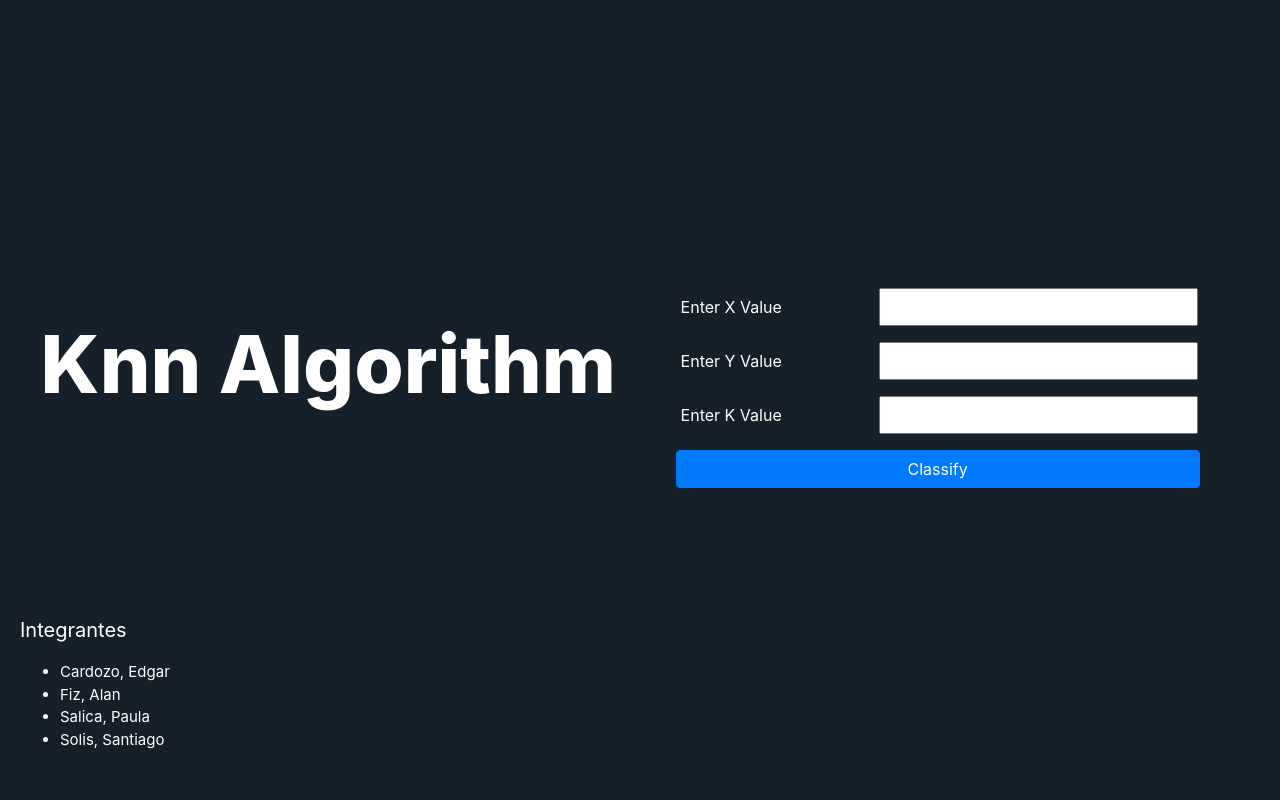
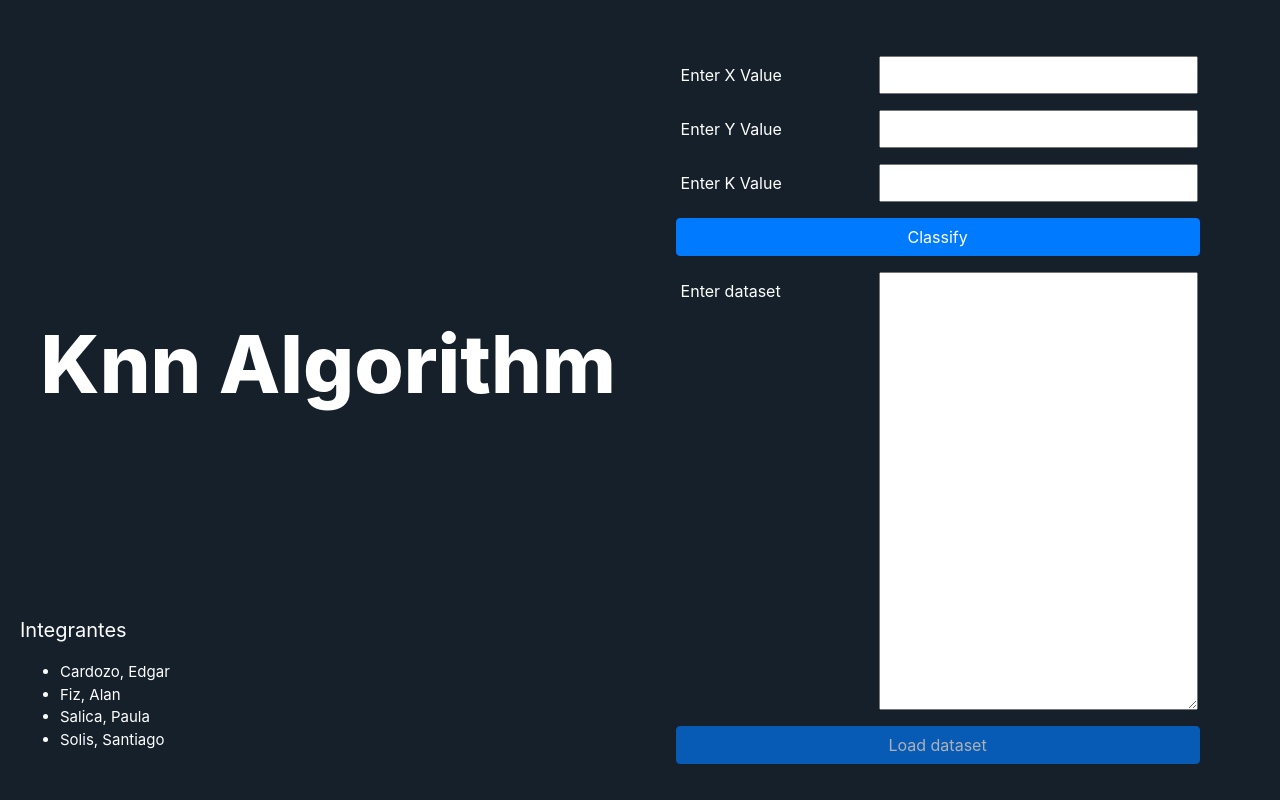
Before and after one commit to santisolis97/iatpi2020, a React (Create React App) app: page / in a window 1280 px wide. Built offline with nearby package versions, Linux system fonts and the light colour scheme.

Commit message:
Bulk upload from UI

```diff
--- a/src/pages/landing.css
+++ b/src/pages/landing.css
@@ -45,7 +45,7 @@ canvas{
 }
 .form{
     position: absolute;
-    top: 36%;
+    top: 7%;
     left: 52%;
     border-right:  #38444d 2px solid;
     color: white;
--- a/src/pages/landing.js
+++ b/src/pages/landing.js
@@ -7,8 +7,12 @@ import ReactDOM from 'react-dom'
 
 class App extends React.Component {
   chartRef = React.createRef();
+  state = {
+      dataset:""
+    }
+ constructor() {
 
- constructor() {
+
    super();
    this.handleSubmit = this.handleSubmit.bind(this);
 
@@ -22,7 +26,6 @@ handleSubmit(event) {
   var ynv = dataxios.get('yvalue')
   this.setState({xnv}); // XNV = X del New Value, Valor ingresado para clasificar
   this.setState({ynv}); // YNF = Y del New Value, Valor ingresado para clasificar
-
   //Con Axios realizamos una llamada a la API que nos devuelve los K nearest neighbours
   axios.get(`https://ia-knn.herokuapp.com/api/ia-knn/v1/calculate?xValue=${dataxios.get('xvalue')}&yValue=${dataxios.get('yvalue')}&kValue=${dataxios.get('kvalue')}`)
   .then(res => {
@@ -35,6 +38,7 @@ handleSubmit(event) {
 
 }
 handleMapping(){
+
    var i;
    var obj = {};
    var data = [];
@@ -91,10 +95,12 @@ handleMapping(){
 
    // Se calcula la desviacion estandar
    for (i = 0; i < this.state.resultknn; i++) {
+
     sqrdevx.push(Math.pow((datax[i]-avgx), 2));
     sqrdevy.push(Math.pow((datay[i]-avgx), 2));
    }
    for (i = 0; i < sqrdevx.length; i++) {
+
     sx=sx+sqrdevx[i];
     sy=sy+sqrdevy[i];
    }
@@ -105,7 +111,6 @@ handleMapping(){
    // Se almacenan las Desviaciones Estandar
    this.setState({sx})
    this.setState({sy})
-
    // Se crean dos arreglos con los datos ya normalizados para poder realizar el grafico
    for (i = 0; i < this.state.resultknn; i++) {
     dataxn.push((datax[i]-avgx)/sx)
@@ -147,11 +152,12 @@ handleMapping(){
   this.setState({nvclase})
   // this.setState({dmin});
   // this.setState({imin});
-  console.log(this.state)
+
    this.handleChart();
  }
 
  handleChart(){
+      console.log(this.state)
       const myChartRef = this.chartRef.current.getContext("2d");
       var zvalues = [];
       var i;
@@ -212,6 +218,20 @@ handleMapping(){
     });
 
 }
+bulkLoad(event){
+  event.preventDefault();
+  const databulk = new FormData(event.target);
+  if(databulk.get('dataset').length!==0){
+    console.log(JSON.parse(databulk.get('dataset')))
+    axios.post('https://ia-knn.herokuapp.com/api/ia-knn/v1/bulk-upload', JSON.parse(databulk.get('dataset')));
+
+  }
+}
+handleDatasetChange(value){
+  this.setState({
+    dataset: value
+});
+}
   render(){
   return (
     <div className="landing">
@@ -223,11 +243,11 @@ handleMapping(){
             <form onSubmit={this.handleSubmit}>
             <div className="form-group row">
                 <label className="col-sm-2 col-form-label" htmlFor="xvalue">Enter X Value</label>
-                <input className='col-sm-3' id="xvalue" name="xvalue" type="number" />
+                <input className='col-sm-3' id="xvalue" name="xvalue" step="0.0001" type="number" />
             </div>
             <div className="form-group row">
                 <label className="col-sm-2 col-form-label" htmlFor="yvalue">Enter Y Value</label>
-                <input className='col-sm-3' id="yvalue" name="yvalue" type="number" />
+                <input className='col-sm-3' id="yvalue" name="yvalue" step="0.0001" type="number" />
             </div>
             <div className="form-group row">
                 <label className="col-sm-2 col-form-label" htmlFor="kvalue">Enter K Value</label>
@@ -237,9 +257,21 @@ handleMapping(){
                 <button type='submit' className='btn btn-primary'>Classify</button>
             </div>
 
+
         </form>
-          </div>
 
+          <form onSubmit={this.bulkLoad}>
+            <div className="form-group row">
+                  <label className="col-sm-2 col-form-label" htmlFor="dataset">Enter dataset</label>
+                  <textarea type='text' onChange={e => this.handleDatasetChange(e.target.value)} value={this.state.dataset} rows='18' className='col-sm-3' id="dataset" name="dataset"  />
+            </div>
+            <div className="form-group row">
+                  <button disabled={this.state.dataset.length<1} type='submit' className='btn btn-primary'>Load dataset</button>
+              </div>
+
+
+        </form>
+        </div>
       </div>
       <div className="row dynamic">
         <div className="col-5 integrantes">
@@ -251,13 +283,13 @@ handleMapping(){
             <li>Solis, Santiago</li>
           </ul>
         </div>
-        <div className="col">
-          <div className="resultado" id='resultado'></div>
-        </div>
+
       </div>
 
 
-
+      <div className="col">
+          <div className="resultado" id='resultado'></div>
+        </div>
                 <canvas
                     id="myChart"
                     ref={this.chartRef}
```
